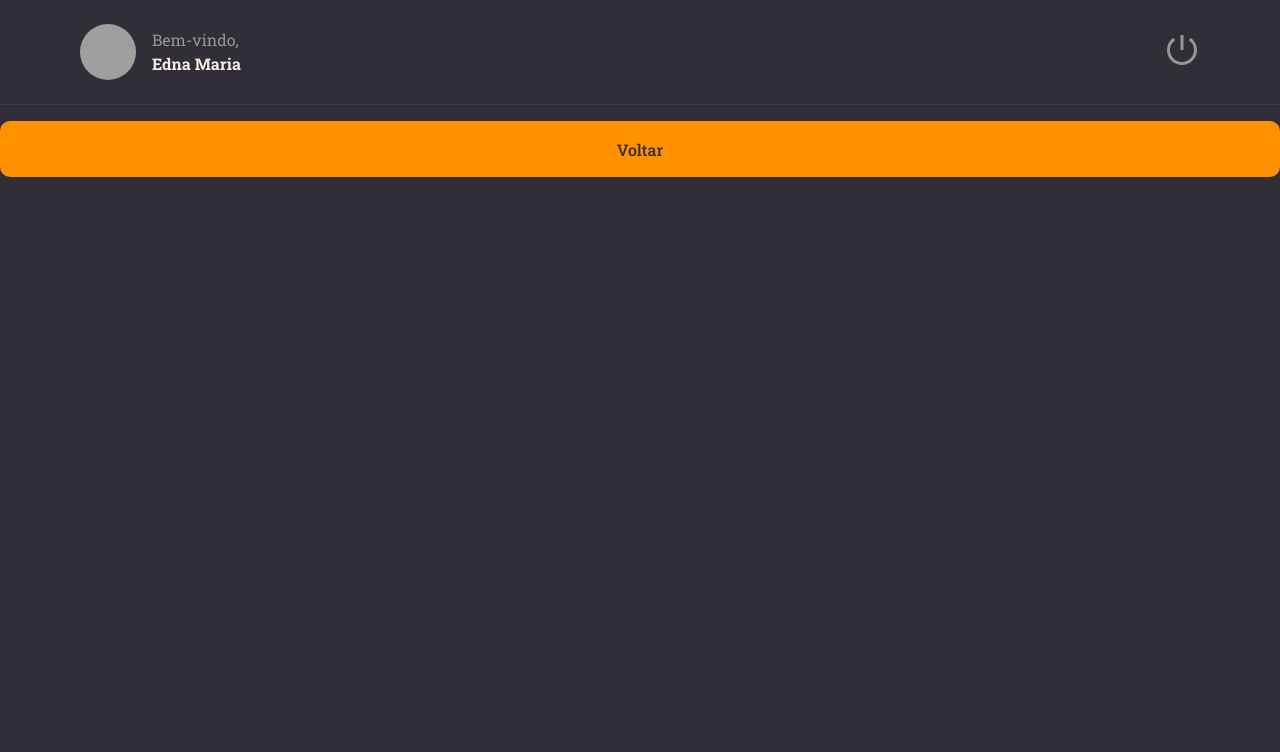
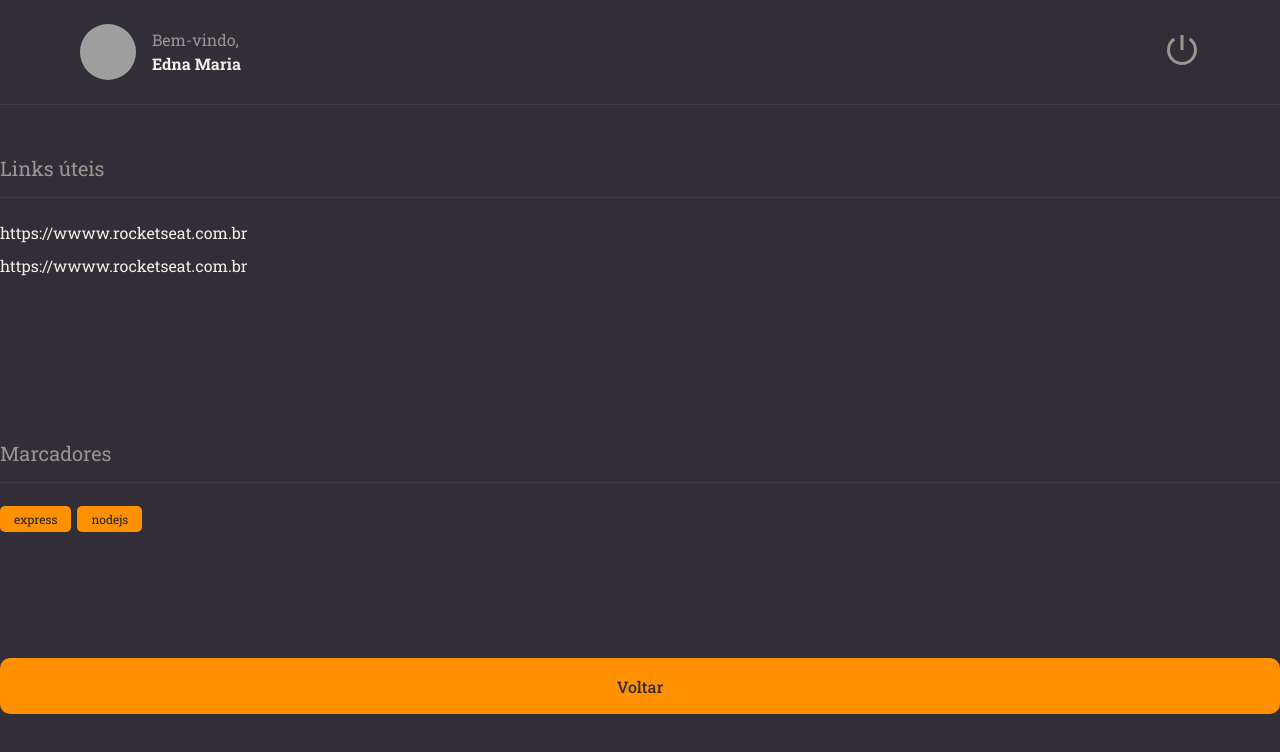
Before and after one commit to Edna06/project-react, a React (Vite) app in the folder rocketnotes/: page / in a window 1280 px wide. Shown: the top 752 px of the page. Built offline with nearby package versions, Linux system fonts and the light colour scheme; grey boxes are pictures that could not be loaded.

Commit message:
addition tag elements

```diff
--- /dev/null
+++ b/rocketnotes/src/components/Section/index.jsx
@@ -0,0 +1,10 @@
+import {Container} from './style'
+
+export function Section({title, children}){
+return (
+  <Container>
+    <h2>{title}</h2>
+    {children}
+  </Container>
+)
+}
--- /dev/null
+++ b/rocketnotes/src/components/Section/style.js
@@ -0,0 +1,18 @@
+import styled from 'styled-components'
+
+export const Container = styled.section`
+  margin: 50px 0 28px;
+
+  > h2 {
+    border-bottom-width: 1px;
+    border-bottom-style: solid;
+    border-bottom-color: ${({ theme }) => theme.COLORS.BACKGROUND_700};
+
+    padding-bottom: 16px;
+    margin-bottom: 24px;
+
+    color: ${({ theme }) => theme.COLORS.GRAY_100};
+    font-size: 20px;
+    font-weight: 400;
+  }
+`
--- /dev/null
+++ b/rocketnotes/src/components/Tags/index.jsx
@@ -0,0 +1,7 @@
+import { Container } from "./style";
+
+export function Tag({ title }){
+return (<Container>
+  {title}
+</Container>)
+}
--- /dev/null
+++ b/rocketnotes/src/components/Tags/style.js
@@ -0,0 +1,10 @@
+import styled from 'styled-components'
+
+export const Container = styled.span`
+font-size: 12px;
+padding: 5px 14px;
+border-radius: 5px;
+margin-right: 6px;
+color: ${({ theme }) => theme.COLORS.BACKGROUND_900};
+background-color: ${({ theme }) => theme.COLORS.ORANGE};
+`
--- a/rocketnotes/src/pages/Details/index.jsx
+++ b/rocketnotes/src/pages/Details/index.jsx
@@ -1,8 +1,10 @@
-import { Container } from './styles'
+import { Container, Links } from './styles'
 
-// usando o meu componente botão
 import {Button} from '../../components/Button/index'
 import {Header} from '../../components/Header/index'
+import {Section} from '../../components/Section/index'
+import {Tag} from '../../components/Tags/index'
+
 
 export function Details(){
 
@@ -10,6 +12,23 @@
   <Container>
 
   <Header/>
+  <Section title= "Links úteis">
+    <Links>
+       <li>
+         <a href="#">https://wwww.rocketseat.com.br</a>
+       </li>
+
+       <li>
+         <a href="#">https://wwww.rocketseat.com.br</a>
+       </li>
+     </Links>
+  </Section>
+
+  <Section title= "Marcadores">
+  <Tag title="express"/>
+  <Tag title="nodejs"/>
+  </Section>
+
   <Button title="Voltar"/>
 
   </Container>
--- a/rocketnotes/src/pages/Details/styles.js
+++ b/rocketnotes/src/pages/Details/styles.js
@@ -1,5 +1,4 @@
 import styled from 'styled-components'
-
 
 export const Container = styled.div`
   width: 100%;
@@ -10,6 +9,18 @@
   grid-template-rows: 105px auto;
   /* definindo  nomes para as minhas linhas*/
   grid-template-areas:
-"header"
-"content";
+    'header'
+    'content';
 `
+
+export const Links = styled.ul`
+  list-style: none;
+
+  > li {
+    margin-top: 12px;
+
+    a {
+      color: ${({ theme }) => theme.COLORS.WHITE};
+    }
+  }
+`
```
Lines whose indentation alone changed are shown as unchanged.
